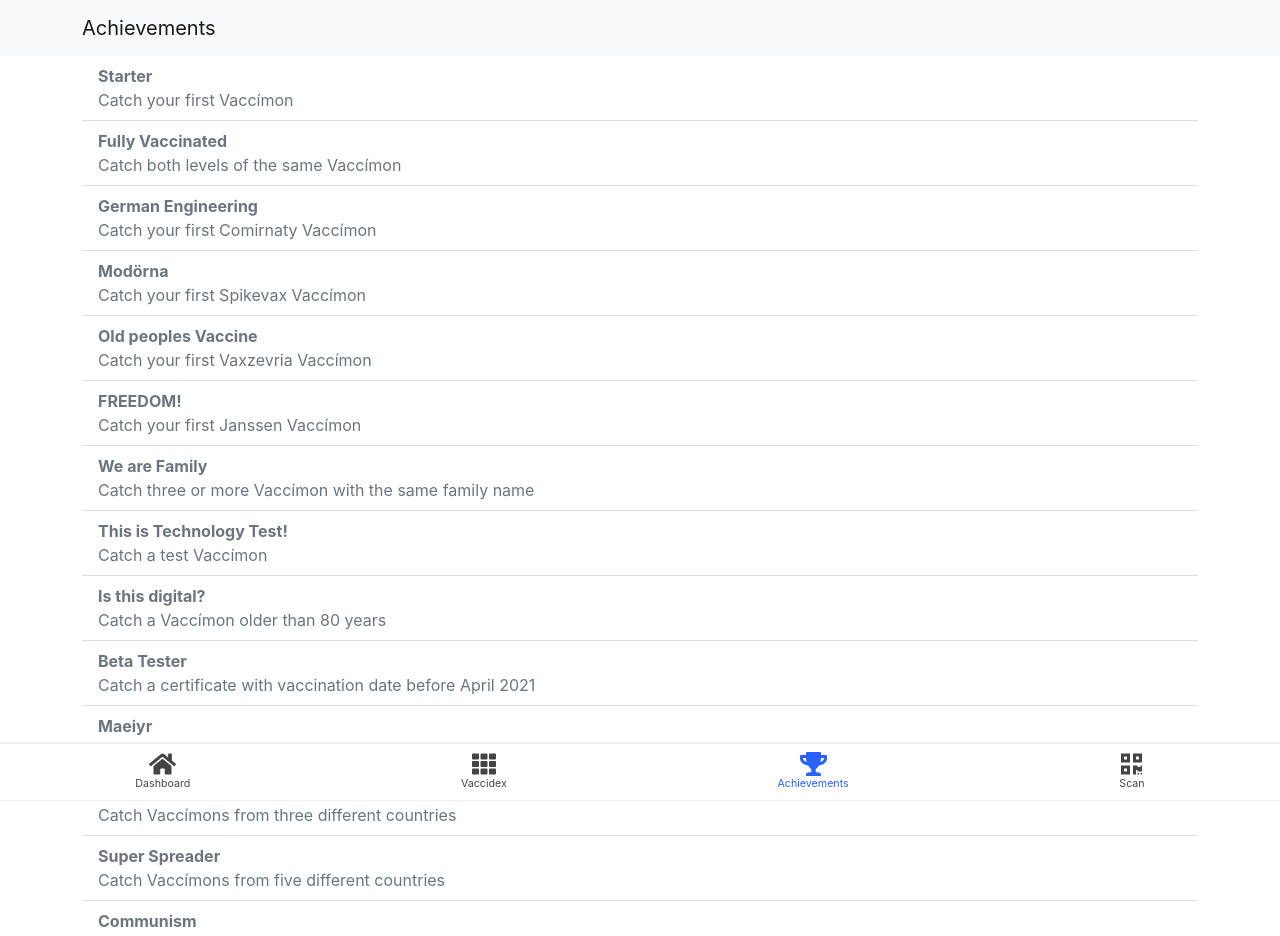
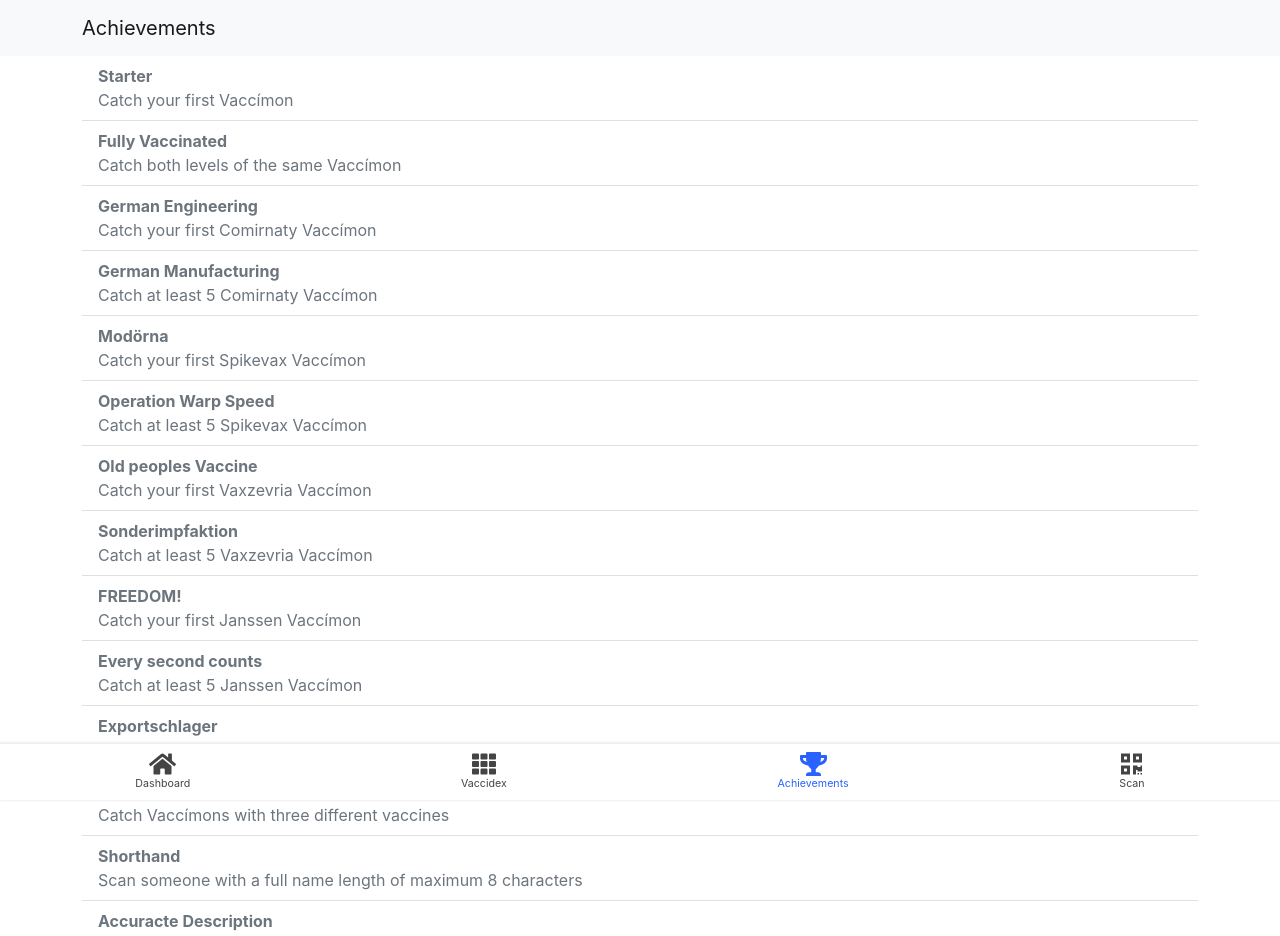
Before and after one commit to M4GNV5/Vaccimon, a Next.js app in the folder vaccimon-app/: page /achievements in a window 1280 px wide. Shown: the top 936 px of the page. Built offline with nearby package versions, Linux system fonts and the light colour scheme.

Commit message:
:sparkles: add more achievements

```diff
--- a/vaccimon-app/pages/achievements.tsx
+++ b/vaccimon-app/pages/achievements.tsx
@@ -42,10 +42,22 @@
     condition: vaccidex => vaccidex.some(x => x.vaccine === 'Comirnaty')
   },
   {
+    name: 'German Manufacturing',
+    description: 'Catch at least 5 Comirnaty Vaccímon',
+    difficulty: AchievementDiffuculty.Easy,
+    condition: vaccidex => vaccidex.filter(x => x.vaccine === 'Comirnaty').length >= 5
+  },
+  {
     name: 'Modörna',
     description: 'Catch your first Spikevax Vaccímon',
     difficulty: AchievementDiffuculty.Easy,
     condition: vaccidex => vaccidex.some(x => x.vaccine === 'Spikevax')
+  },
+  {
+    name: 'Operation Warp Speed',
+    description: 'Catch at least 5 Spikevax Vaccímon',
+    difficulty: AchievementDiffuculty.Easy,
+    condition: vaccidex => vaccidex.filter(x => x.vaccine === 'Spikevax').length >= 5
   },
   {
     name: 'Old peoples Vaccine',
@@ -54,16 +66,52 @@
     condition: vaccidex => vaccidex.some(x => x.vaccine === 'Vaxzevria')
   },
   {
+    name: 'Sonderimpfaktion',
+    description: 'Catch at least 5 Vaxzevria Vaccímon',
+    difficulty: AchievementDiffuculty.Easy,
+    condition: vaccidex => vaccidex.filter(x => x.vaccine === 'Vaxzevria').length >= 5
+  },
+  {
     name: 'FREEDOM!',
     description: 'Catch your first Janssen Vaccímon',
     difficulty: AchievementDiffuculty.Easy,
     condition: vaccidex => vaccidex.some(x => x.vaccine === 'COVID-19 Vaccine Janssen')
   },
   {
+    name: 'Every second counts',
+    description: 'Catch at least 5 Janssen Vaccímon',
+    difficulty: AchievementDiffuculty.Easy,
+    condition: vaccidex => vaccidex.filter(x => x.vaccine === 'COVID-19 Vaccine Janssen').length >= 5
+  },
+  {
+    name: 'Exportschlager',
+    description: 'Scan at least 5 Comirnaty Vaccímon not from Germany',
+    difficulty: AchievementDiffuculty.Easy,
+    condition: vaccidex => vaccidex.filter(x => x.vaccine === 'Comirnaty' && x.country !== 'DE').length >= 5
+  },
+  {
+    name: 'Diversity',
+    description: 'Catch Vaccímons with three different vaccines',
+    difficulty: AchievementDiffuculty.Medium,
+    condition: vaccidex => new Set(vaccidex.map(x => x.vaccine)).size >= 3,
+  },
+  {
+    name: 'Shorthand',
+    description: 'Scan someone with a full name length of maximum 8 characters',
+    difficulty: AchievementDiffuculty.Medium,
+    condition: vaccidex => vaccidex.some(x => x.fullName.length <= 8),
+  },
+  {
+    name: 'Accuracte Description',
+    description: 'Scan someone with a name containing at least four parts',
+    difficulty: AchievementDiffuculty.Medium,
+    condition: vaccidex => vaccidex.some(x => x.fullName.replace('-', ' ').split(' ').length >= 4),
+  },
+  {
     name: 'We are Family',
     description: 'Catch three or more Vaccímon with the same family name',
     difficulty: AchievementDiffuculty.Medium,
-    condition: vaccidex => vaccidex.some(x => vaccidex.filter(y => x.lastName === y.lastName).length > 2)
+    condition: vaccidex => vaccidex.some(x => vaccidex.filter(y => x.lastName === y.lastName).length >= 3)
   },
   {
     name: 'This is Technology Test!',
@@ -85,7 +133,7 @@
     name: 'Beta Tester',
     description: 'Catch a certificate with vaccination date before April 2021',
     difficulty: AchievementDiffuculty.Medium,
-    condition: vaccidex => vaccidex.some(x => x.vaccinationDate < (new Date(2021, 4, 1)))
+    condition: vaccidex => vaccidex.some(x => x.vaccinationDate < (new Date(2021, 3, 1)))
   },
   {
     name: 'Maeiyr',
```
